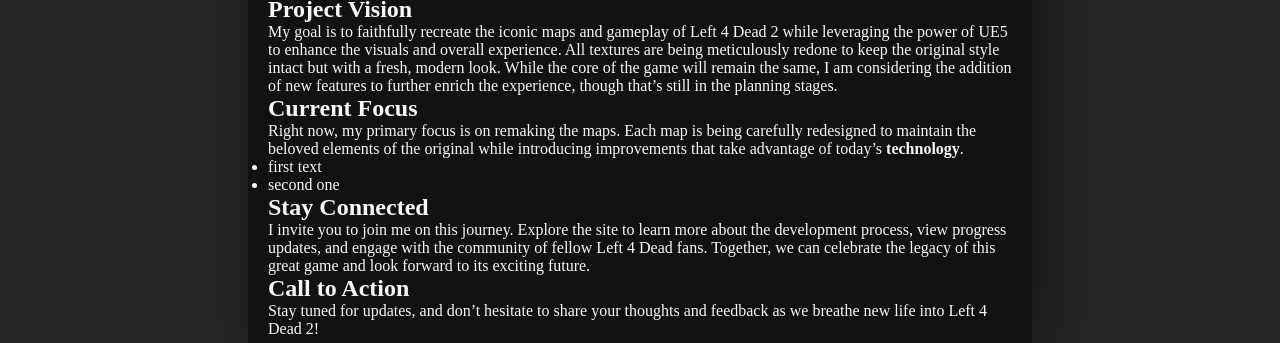
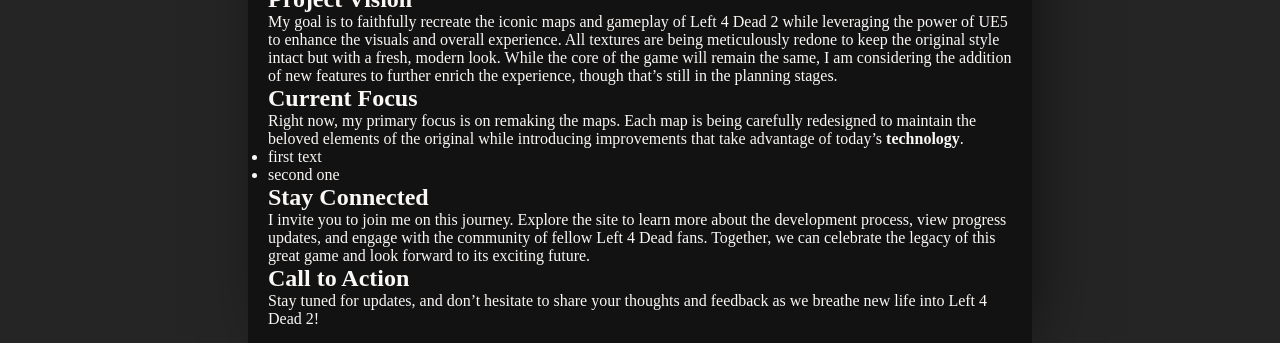
Before and after one commit to VKharchenko2272/game_remake_project_l4d, a plain HTML site: page htmlpractice.html in a window 1280 px wide. Shown: the part 246-589 px from the top of the page. Drawn offline with Linux system fonts and the light colour scheme.

Commit message:
Changed colors of header and changed wrapper padding

```diff
--- a/style.css
+++ b/style.css
@@ -6,7 +6,7 @@
 .header {
 
     text-align: center;
-    background: #1abc9c;
+    background: #20c1a1;
     color: rgb(255, 255, 255);
     font-size: 30px;
 }
@@ -25,8 +25,6 @@
 .wrapper {
     display: flex;
     flex-direction: row;
-    padding-top: 10px;
-    padding-bottom: 10px;
     min-height: 462px;
 }
 
@@ -50,7 +48,7 @@
     -webkit-box-shadow: 12px 10px 71px -22px rgba(0, 0, 0, 0.75);
     -moz-box-shadow: 12px 10px 71px -22px rgba(0, 0, 0, 0.75);
     background-color: #121212;
-    color: #faf7f5;
+    color: #e9e9e9;
 }
 .main{
     background-color: #252525;
```
